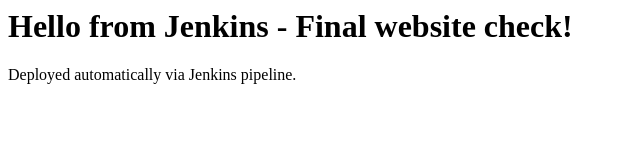
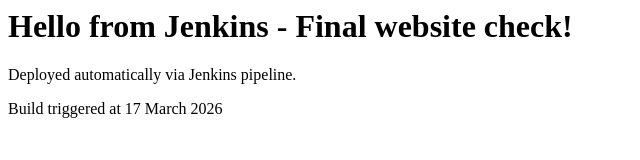
Before and after one commit to laksh70997-bot/my-apache-site, a plain HTML site: page index.html in a window 1280 px wide. Shown: the whole page, without its empty margins (0-640 px from the left). Drawn offline with Linux system fonts and the light colour scheme.

Commit message:
Update index.html

```diff
--- a/index.html
+++ b/index.html
@@ -5,5 +5,6 @@
   <body>
     <h1>Hello from Jenkins - Final website check!</h1>
     <p>Deployed automatically via Jenkins pipeline.</p>
+    <p>Build triggered at 17 March 2026</p>
   </body>
 </html>
```
